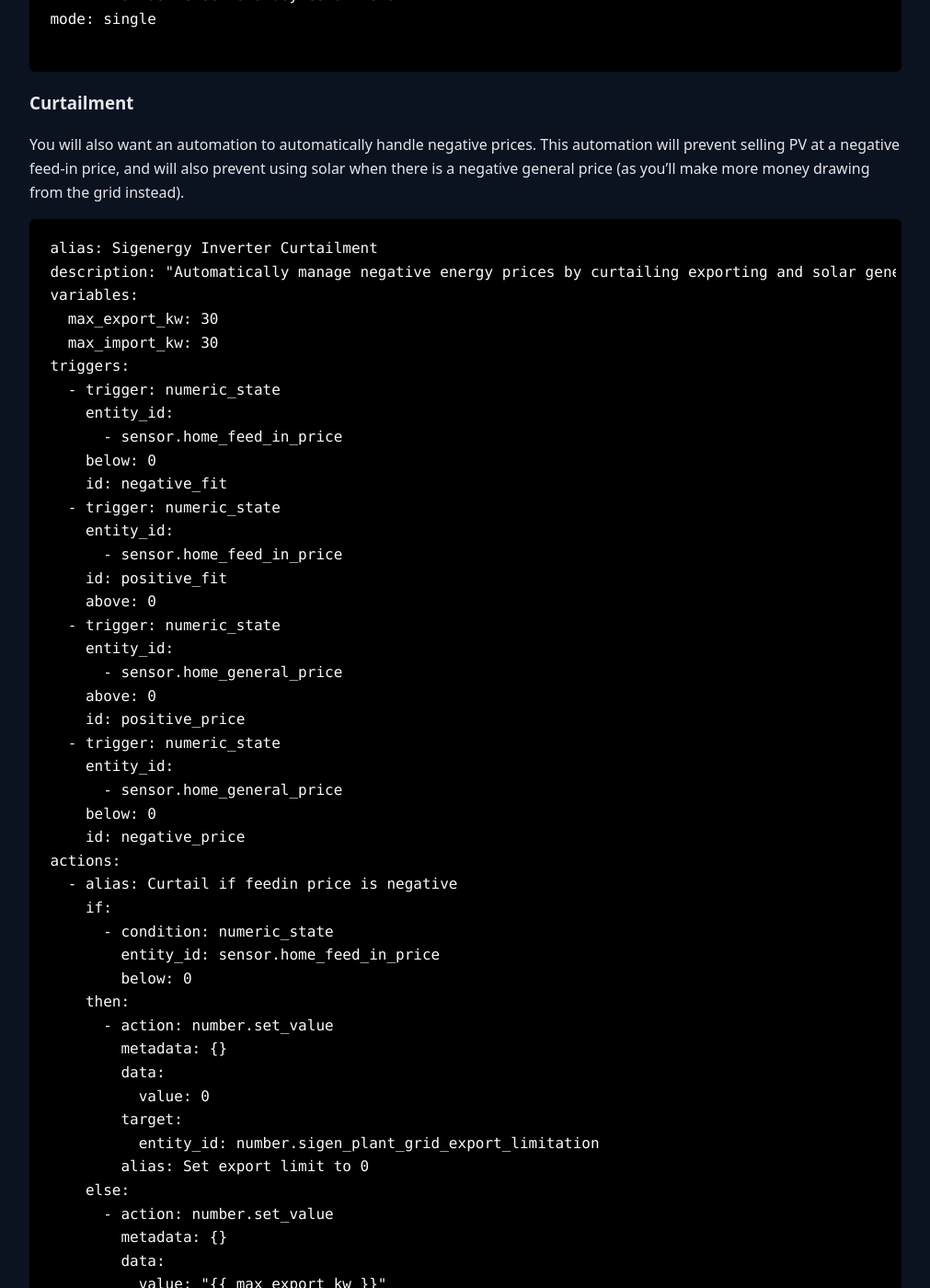
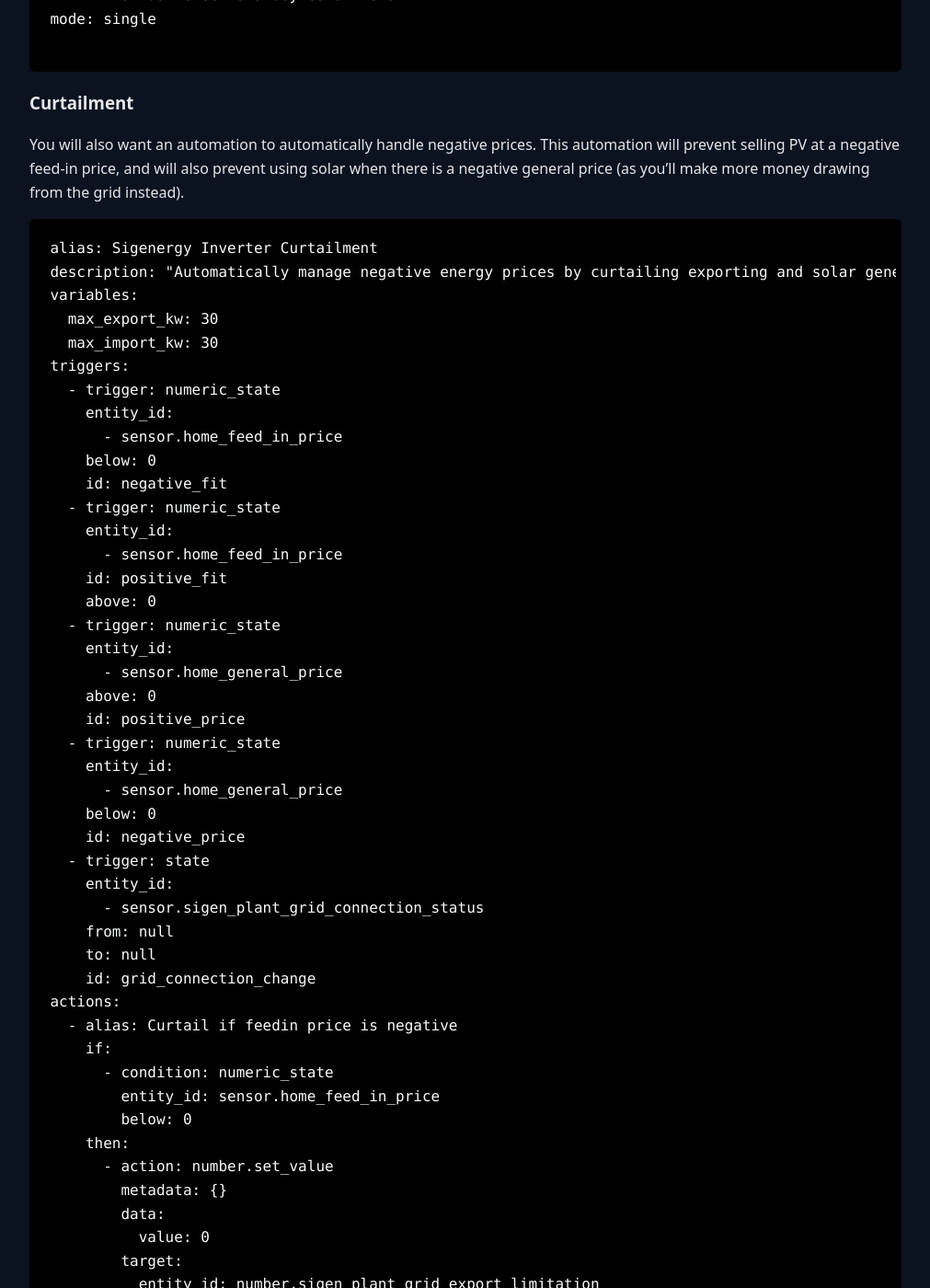
Before and after one commit to AnnableLab/annablelab.github.io, a Jekyll site: the page built from pages/automation.md, in a window 1280 px wide and 1400 px high, scrolled down 3440 px. Shown: the whole window at 92% size, without its empty margins (134-1145 px from the left). Built offline with Jekyll 4.4.1, drawn with Linux system fonts in a browser that asks for light colours; some of the changed text lies outside the part shown.

Commit message:
Only restrict PV when connected to grid

```diff
--- a/pages/automation.md
+++ b/pages/automation.md
@@ -163,6 +163,12 @@
       - sensor.home_general_price
     below: 0
     id: negative_price
+  - trigger: state
+    entity_id:
+      - sensor.sigen_plant_grid_connection_status
+    from: null
+    to: null
+    id: grid_connection_change
 actions:
   - alias: Curtail if feedin price is negative
     if:
@@ -190,6 +196,9 @@
       - condition: numeric_state
         entity_id: sensor.home_general_price
         below: 0
+      - condition: state
+        entity_id: sensor.sigen_plant_grid_connection_status
+        state: On Grid
     then:
       - action: number.set_value
         metadata: {}
```
